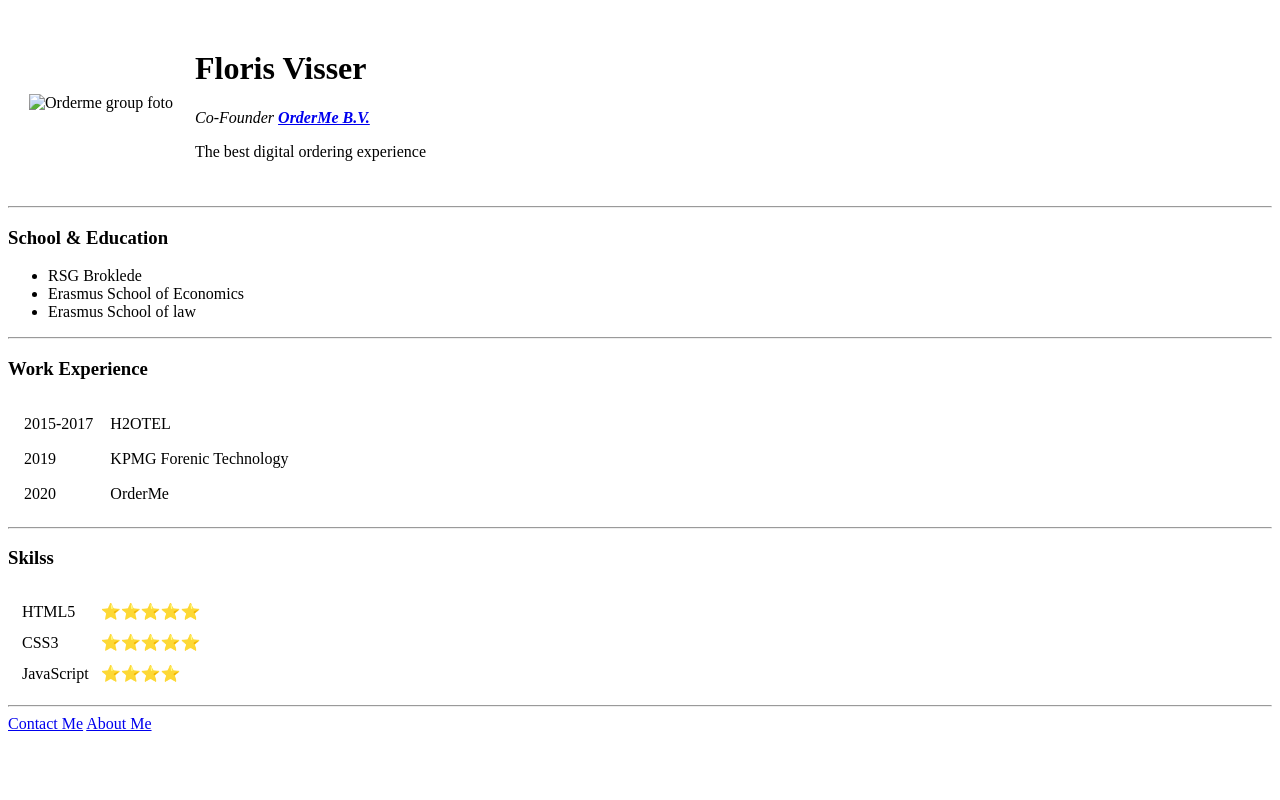
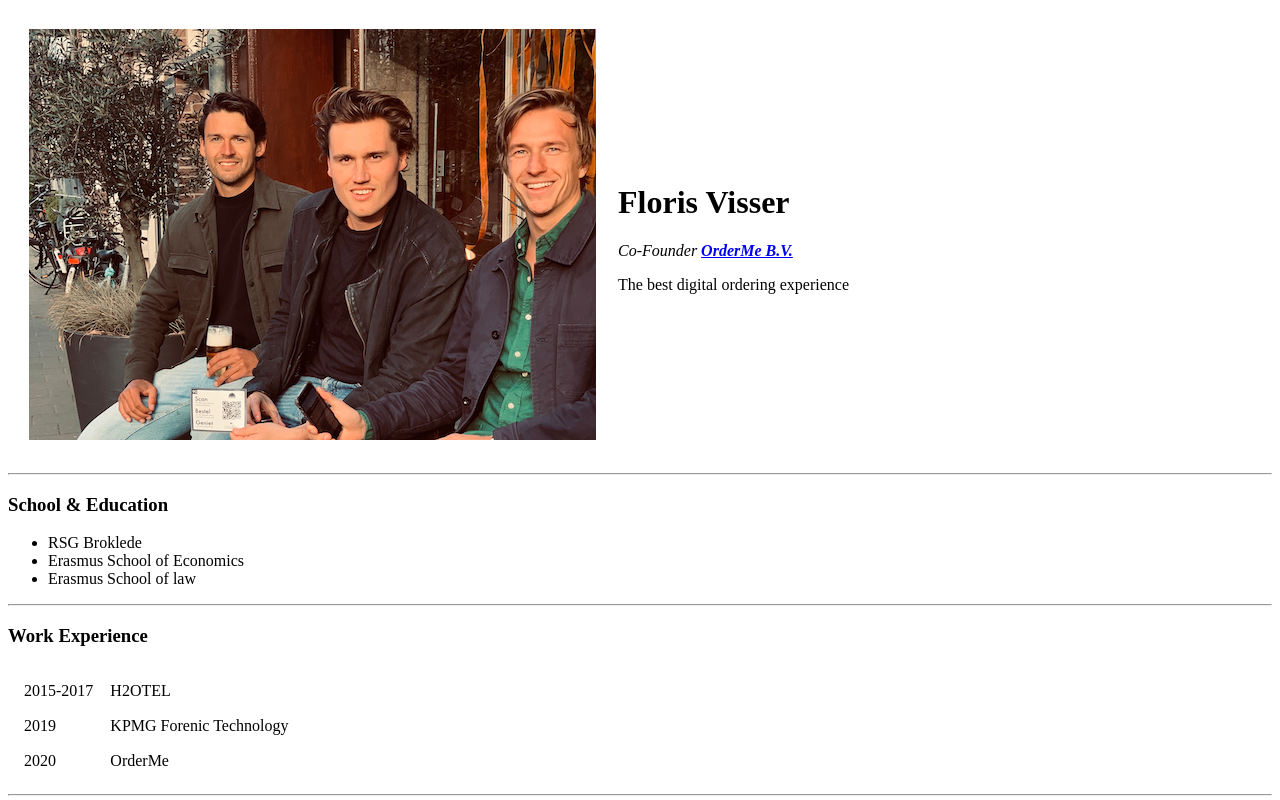
Before and after one commit to florisviss/cv, a plain HTML site: page index.html in a window 1280 px wide. Shown: the top 800 px of the page. Drawn offline with Linux system fonts and the light colour scheme.

Commit message:
Picture bug

```diff
--- a/index.html
+++ b/index.html
@@ -9,7 +9,7 @@
 <body>
   <table cellspacing="20">
     <tr>
-      <td><img src="Images/OrderMe_Foto.png" alt="Orderme group foto"></td>
+      <td><img src="OrderMe_Foto.png" alt="Orderme group foto"></td>
       <td>
         <h1>Floris Visser</h1>
         <p><em>Co-Founder <strong><a href="https://orderme.nl">OrderMe B.V.</a></strong></em></p>
```
